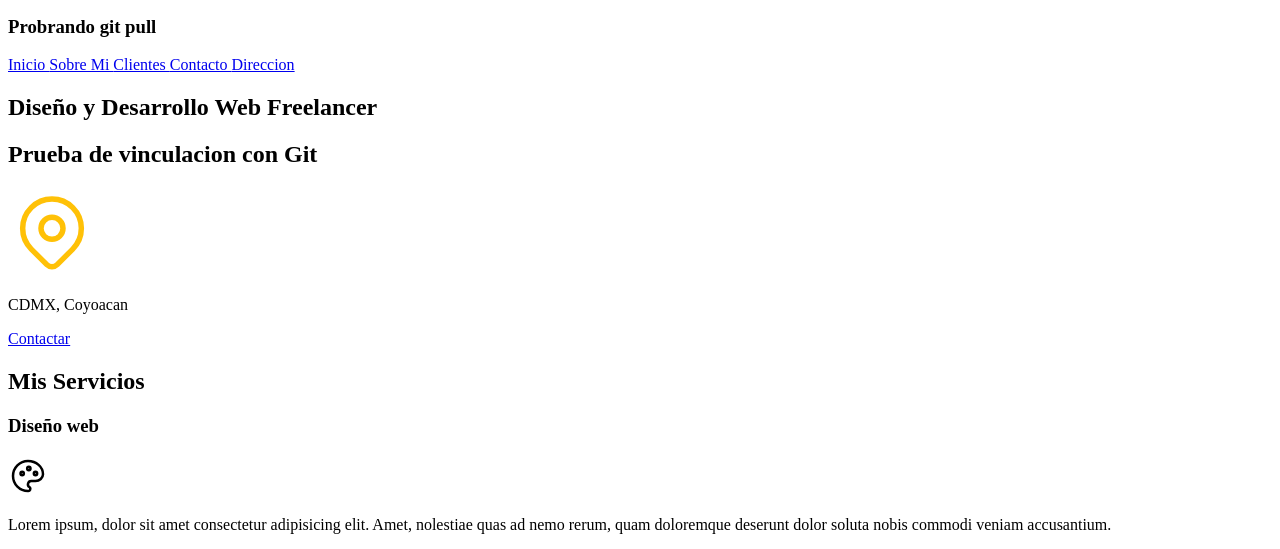
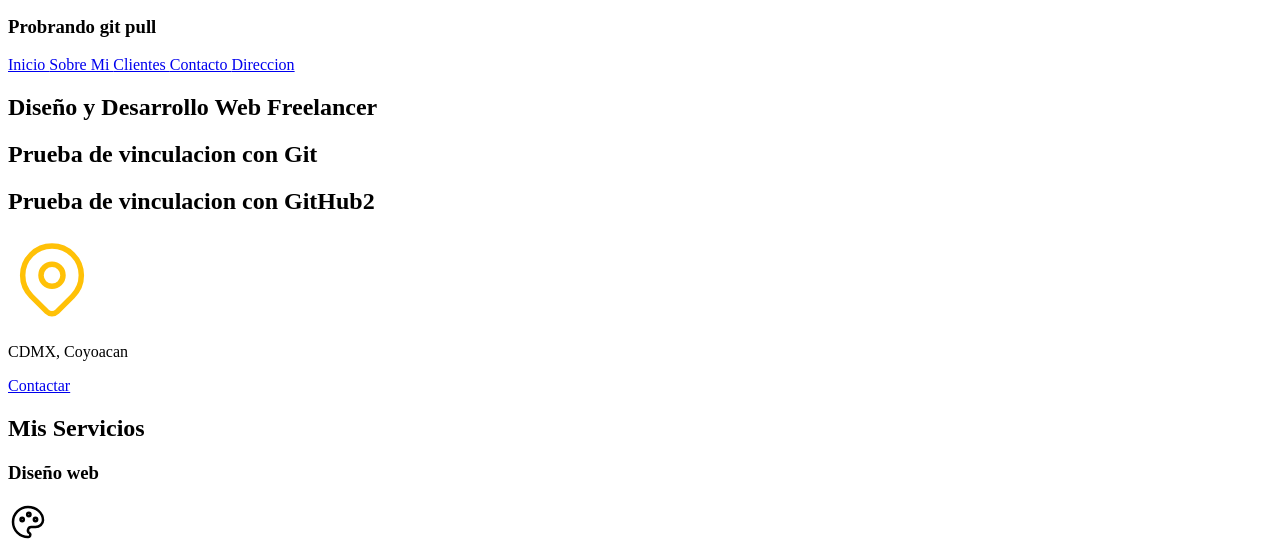
Before and after one commit to yaiv/GitGitHub, a plain HTML site: page Free_In/index.html in a window 1280 px wide. Shown: the part 167-716 px from the top of the page. Drawn offline with Linux system fonts and the light colour scheme.

Commit message:
Vinculacion con GitHub2

```diff
--- a/Free_In/index.html
+++ b/Free_In/index.html
@@ -34,6 +34,7 @@
     <section>
         <h2>Diseño y Desarrollo Web Freelancer</h2>
         <h2>Prueba de vinculacion con Git</h2>
+        <h2>Prueba de vinculacion con GitHub2</h2>
         <!--Se realiza prueba sobre carpeta de Freelancer_inicio ubicada en C
         y levantada de manera local con live server
         --Aprendido
```
